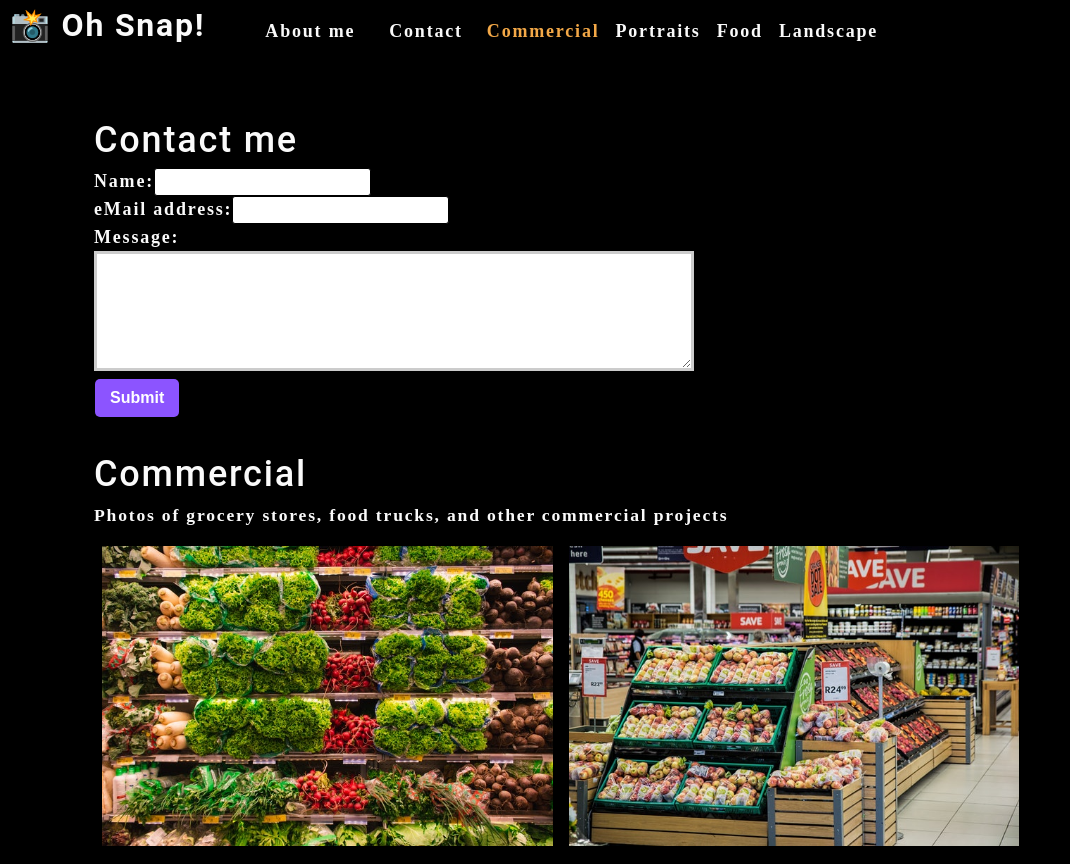
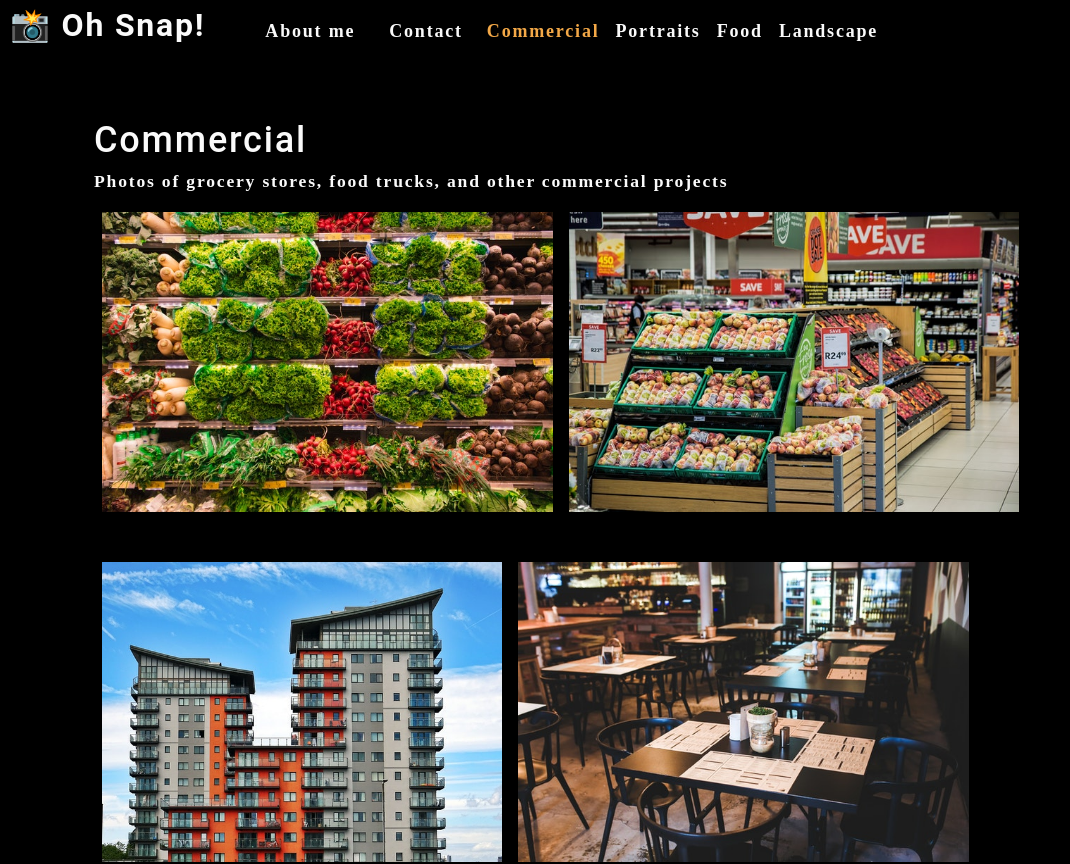
Before and after one commit to CastroOlympias/lyza-portfolio, a React (Create React App) app: page / in a window 1280 px wide. Shown: the top 864 px of the page, without its empty margins (0-1070 px from the left). Built offline with nearby package versions, Linux system fonts and the light colour scheme.

Commit message:
contact nav and gallery are now conditionally rendered

```diff
--- a/src/App.js
+++ b/src/App.js
@@ -5,6 +5,7 @@
 import ContactForm from './components/Contact';
 
 function App() {
+
   const [categories] = useState([
     {
       name: 'commercial',
@@ -17,18 +18,28 @@
 
   const [currentCategory, setCurrentCategory] = useState(categories[0]);
 
+  const [contactSelected, setContactSelected] = useState(false);
+
   return (
     <div>
       <Nav
         categories={categories}
         setCurrentCategory={setCurrentCategory}
         currentCategory={currentCategory}
+        contactSelected={contactSelected}
+        setContactSelected={setContactSelected}
       ></Nav>
       <main>
         <div>
-          <ContactForm></ContactForm>
-          <Gallery currentCategory={currentCategory}></Gallery>
-          <About></About>
+          {!contactSelected ? (
+            <>
+              <Gallery currentCategory={currentCategory}></Gallery>
+              <About></About>
+            </>
+          ) : (
+            <ContactForm></ContactForm>
+          )}
+
 
         </div>
       </main>
--- a/src/components/Contact/index.js
+++ b/src/components/Contact/index.js
@@ -45,18 +45,23 @@
             <form id="contact-form" onSubmit={handleSubmit}>
                 <div>
                     <label htmlFor="name">Name:</label>
-                    <input type="text" defaultValue={name} onChange={handleChange} name="name" />
+                    <input type="text" defaultValue={name} onBlur={handleChange} name="name" />
                 </div>
 
                 <div>
                     <label htmlFor="email">eMail address:</label>
-                    <input type="email" defaultValue={email} onChange={handleChange} name="email" />
+                    <input type="email" defaultValue={email} onBlur={handleChange} name="email" />
                 </div>
 
                 <div>
                     <label htmlFor="message">Message:</label>
-                    <textarea name="message" defaultValue={message} onChange={handleChange} rows="5" />
+                    <textarea name="message" defaultValue={message} onBlur={handleChange} rows="5" />
                 </div>
+                {errorMessage && (
+                    <div>
+                        <p className="error-text">{errorMessage}</p>
+                    </div>
+                )}
                 <button type="submit">Submit</button>
             </form>
         </section>
--- a/src/components/Nav/index.js
+++ b/src/components/Nav/index.js
@@ -8,6 +8,8 @@
         categories = [],
         setCurrentCategory,
         currentCategory,
+        contactSelected,
+        setContactSelected
     } = props;
 
     useEffect(() => {
@@ -24,23 +26,23 @@
             <nav>
                 <ul className="flex-row">
                     <li className="mx-2">
-                        <a data-testid="about" href="#about">
+                        <a data-testid="about" href="#about" onClick={() => setContactSelected(false)}>
                             About me
                         </a>
                     </li>
-                    <li className="mx-2">
-                        <span>Contact</span>
+                    <li className={`mx-2 ${contactSelected && 'navActive'}`}>
+                        <span onClick={() => setContactSelected(true)}>Contact</span>
                     </li>
                     {categories.map((category) => (
                         <li
-                            className={`mx-1 ${currentCategory.name === category.name && 'navActive'
+                            className={`mx-1 ${currentCategory.name === category.name && !contactSelected && `navActive`
                                 }`}
                             key={category.name}
                         >
-                            <span
-                                onClick={() => {
-                                    setCurrentCategory(category)
-                                }}
+                            <span onClick={() => {
+                                setCurrentCategory(category);
+                                setContactSelected(false);
+                            }}
                             >
                                 {capitalizeFirstLetter(category.name)}
                             </span>
```
